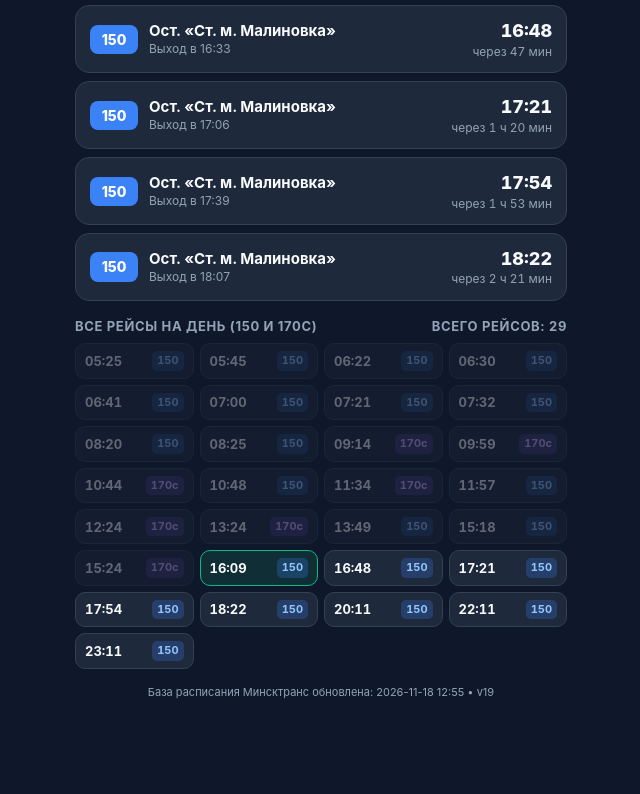
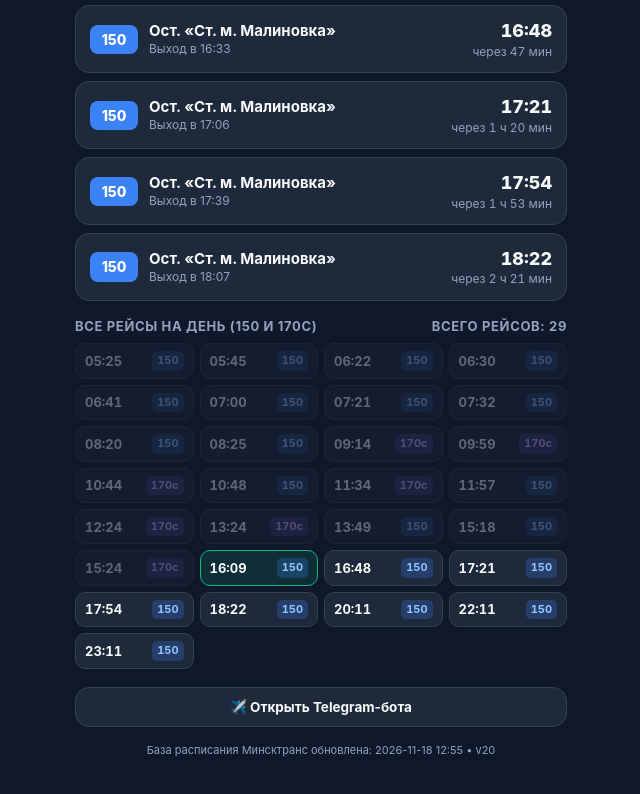
Before and after one commit to Maxtor8/bogatyrevo-bus, a plain HTML site: page index.html in a window 1280 px wide. Shown: the part 494-1288 px from the top of the page, without its empty margins (319-959 px from the left). Before the commit the page ends 1234 px from the top, so only its background shows below. Drawn offline with Linux system fonts and the light colour scheme.

Commit message:
feat: add Open Telegram Bot button at bottom of web page (v20)

```diff
--- a/index.html
+++ b/index.html
@@ -596,6 +596,27 @@
       color: var(--text);
     }
 
+    .open-bot-btn {
+      margin-top: 18px;
+      width: 100%;
+      background: var(--card);
+      border: 1px solid var(--card-border);
+      color: var(--text);
+      font-family: inherit;
+      font-size: 13.5px;
+      font-weight: 700;
+      padding: 11px 14px;
+      border-radius: 14px;
+      cursor: pointer;
+      display: flex;
+      align-items: center;
+      justify-content: center;
+      gap: 8px;
+    }
+    .open-bot-btn:active {
+      border-color: var(--primary);
+    }
+
     .footer-note {
       text-align: center;
       font-size: 11px;
@@ -698,6 +719,10 @@
     <span id="total-trips-count"></span>
   </div>
   <div class="all-schedule-grid" id="all-schedule-container"></div>
+
+  <button class="open-bot-btn" onclick="openTelegramBot()">
+    ✈️ Открыть Telegram-бота
+  </button>
 
   <div class="footer-note" id="footer-updated"></div>
 
@@ -857,6 +882,19 @@
       } else {
         window.open(url, '_blank') || (window.location.href = url);
       }
+    }
+
+    function openTelegramBot() {
+      const tg = window.Telegram && window.Telegram.WebApp;
+      if (tg && tg.initData) {
+        tg.close();
+        return;
+      }
+      const cfg = window.SITE_CONFIG || {};
+      const botUser = (cfg.telegramBotUsername || '').replace(/^@/, '').trim();
+      if (!botUser) return;
+      const url = `https://t.me/${botUser}`;
+      window.open(url, '_blank') || (window.location.href = url);
     }
 
     function buildHeroCardHtml(trip, walkSec, walkMin) {
@@ -1146,7 +1184,7 @@
       setHtmlIfChanged(allContainer, allHtml);
 
       document.getElementById('footer-updated').textContent =
-        `База расписания Минсктранс обновлена: ${data.updated_at} • v19`;
+        `База расписания Минсктранс обновлена: ${data.updated_at} • v20`;
     }
 
     renderAll();
--- a/sw.js
+++ b/sw.js
@@ -1,4 +1,4 @@
-const CACHE_NAME = 'minsk-bus-150-170s-v19';
+const CACHE_NAME = 'minsk-bus-150-170s-v20';
 const ASSETS = [
   './',
   './index.html',
```
